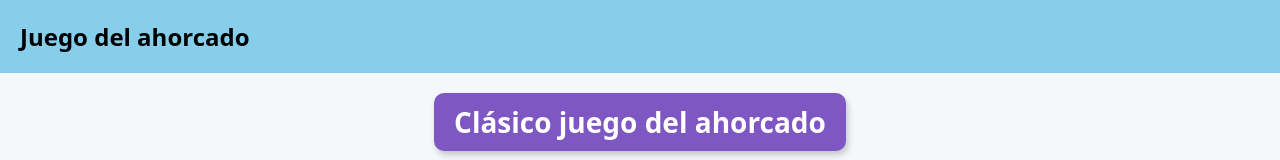
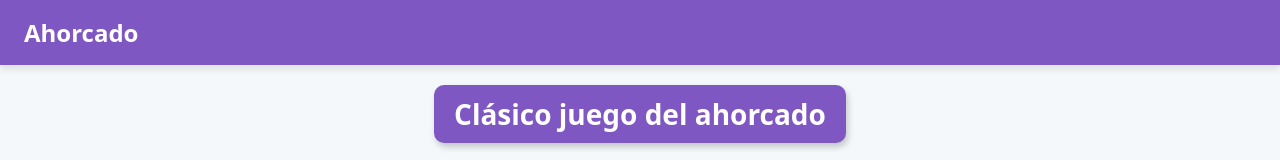
Before and after one commit to JoaquinQFox/lab09-angular-pweb2, an Angular app: page / in a window 1280 px wide. Shown: the top 160 px of the page. Built offline with nearby package versions, Linux system fonts and the light colour scheme.

Commit message:
styles: Se modifica estilo de componente Navbar

```diff
--- a/src/app/shared/navbar/navbar.css
+++ b/src/app/shared/navbar/navbar.css
@@ -1,8 +1,13 @@
 .navbar {
-  background-color: skyblue;
-  padding: 20px;
+  background-color: #7e57c2;
+  padding: 16px 24px;
+  box-shadow: 0 4px 8px rgba(0, 0, 0, 0.1);
 }
 
 .navbar-titulo {
-  color: black;
+  color: white;
+  font-size: 24px;
+  font-weight: bold;
+  margin: 0;
+  text-decoration: none;
 }
--- a/src/app/shared/navbar/navbar.html
+++ b/src/app/shared/navbar/navbar.html
@@ -1,3 +1,3 @@
 <nav class="navbar">
-  <h1 class="navbar-titulo">Juego del ahorcado</h1>
+  <a class="navbar-titulo">Ahorcado</a>
 </nav>
```
